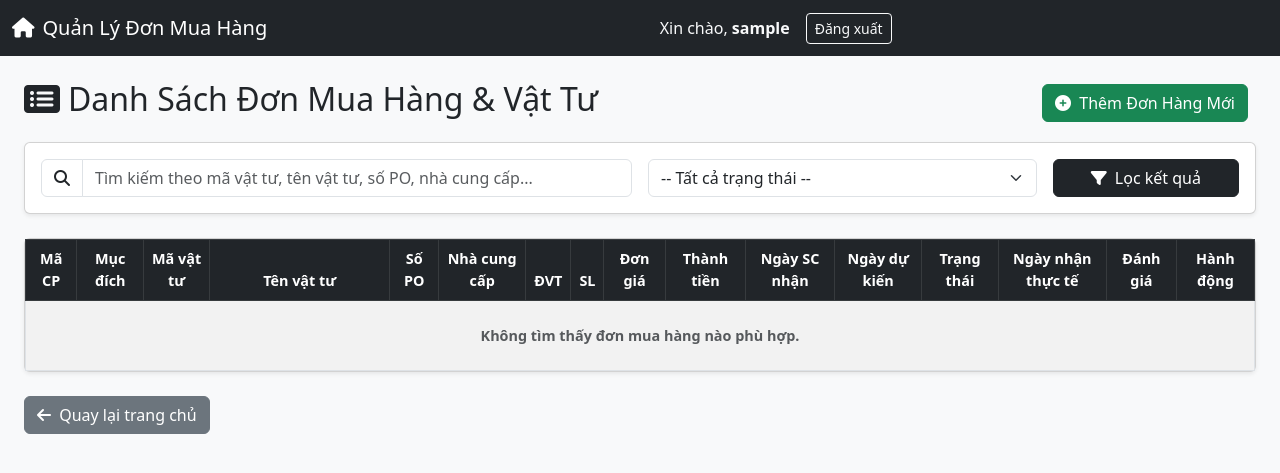
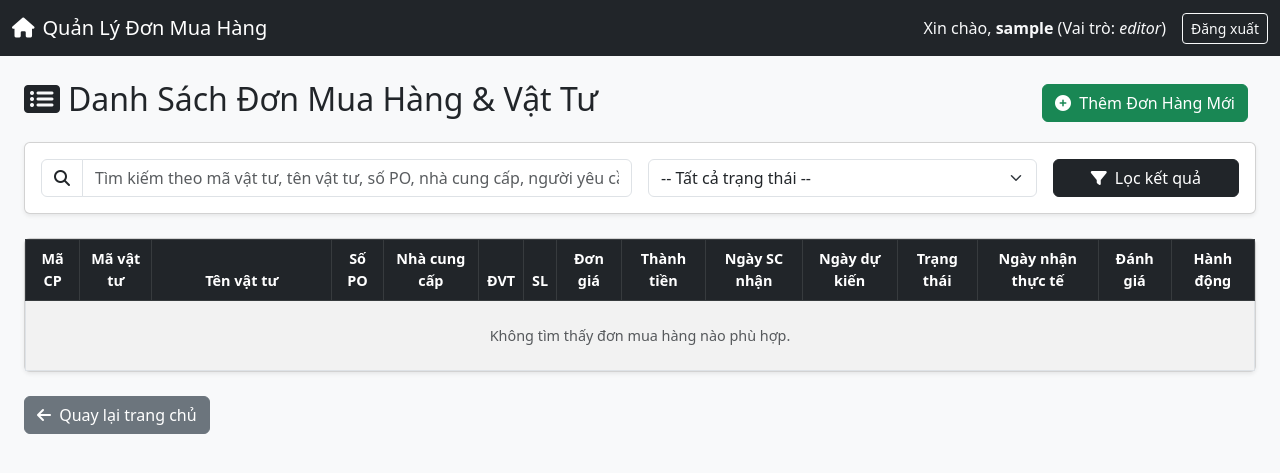
Before and after one commit to BTTB98/quan-ly-thiet-bi, a Flask app: page /purchases in a window 1280 px wide. Shown: the top 473 px of the page. Run offline with Flask 3, Linux system fonts and the light colour scheme; the visitor is signed in with stand-in values (Sample User, id 1); data that the repository does not hold is empty.

Commit message:
Refactor purchases.html for improved layout and features
Updated the purchases HTML template to enhance user experience and functionality.

```diff
--- a/templates/purchases.html
+++ b/templates/purchases.html
@@ -16,7 +16,7 @@
             <a class="navbar-brand" href="{{ url_for('index') }}"><i class="fas fa-home me-2"></i>Quản Lý Đơn Mua Hàng</a>
             <div class="d-flex align-items-center">
                 <span class="text-light me-3">
-                    Xin chào, <strong>{{ session.get('username') }}
+                    Xin chào, <strong>{{ session.get('username') }}</strong> (Vai trò: <em>{{ session.get('role') }}</em>)
                 </span>
                 <a href="{{ url_for('logout') }}" class="btn btn-outline-light btn-sm">Đăng xuất</a>
             </div>
@@ -63,7 +63,7 @@
                     <div class="col-md-6">
                         <div class="input-group">
                             <span class="input-group-text bg-white"><i class="fas fa-search"></i></span>
-                            <input type="text" class="form-control" name="q" value="{{ search_query }}" placeholder="Tìm kiếm theo mã vật tư, tên vật tư, số PO, nhà cung cấp...">
+                            <input type="text" class="form-control" name="q" value="{{ search_query }}" placeholder="Tìm kiếm theo mã vật tư, tên vật tư, số PO, nhà cung cấp, người yêu cầu...">
                         </div>
                     </div>
                     <div class="col-md-4">
@@ -90,7 +90,6 @@
                         <thead class="table-dark">
                             <tr>
                                 <th>Mã CP</th>
-                                <th>Mục đích</th>
                                 <th>Mã vật tư</th>
                                 <th style="min-width: 180px;">Tên vật tư</th>
                                 <th>Số PO</th>
@@ -114,7 +113,6 @@
                                 {% for p in purchases %}
                                 <tr>
                                     <td>{{ p.cost_code }}</td>
-                                    <td>{{ p.purpose }}</td>
                                     <td class="fw-bold">{{ p.item_code }}</td>
                                     <td class="text-start">{{ p.item_name }}</td>
                                     <td>{{ p.po_number }}</td>
@@ -153,7 +151,7 @@
                                 {% endfor %}
                             {% else %}
                                 <tr>
-                                    <td colspan="16" class="text-center py-4 text-muted">Không tìm thấy đơn mua hàng nào phù hợp.</td>
+                                    <td colspan="15" class="text-center py-4 text-muted">Không tìm thấy đơn mua hàng nào phù hợp.</td>
                                 </tr>
                             {% endif %}
                         </tbody>
```
